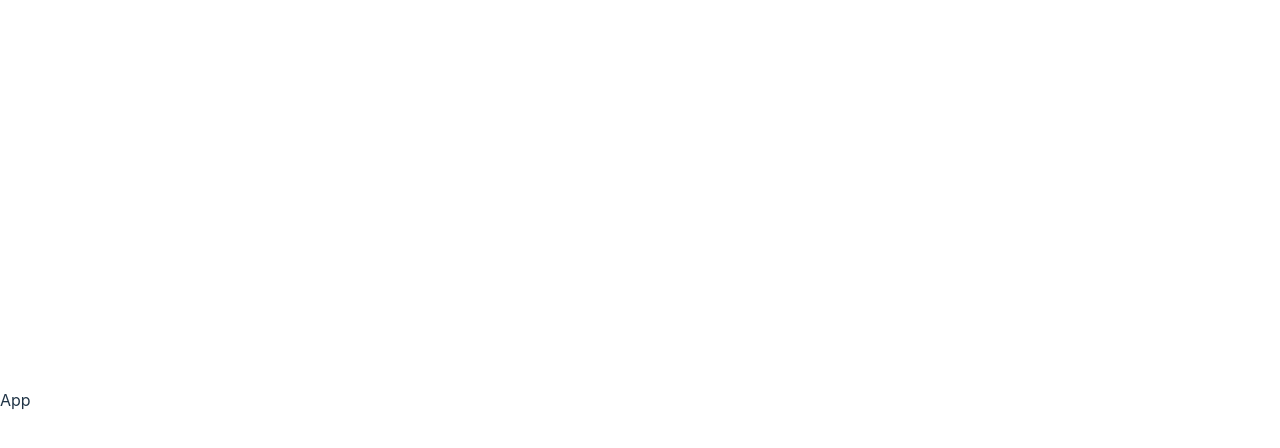
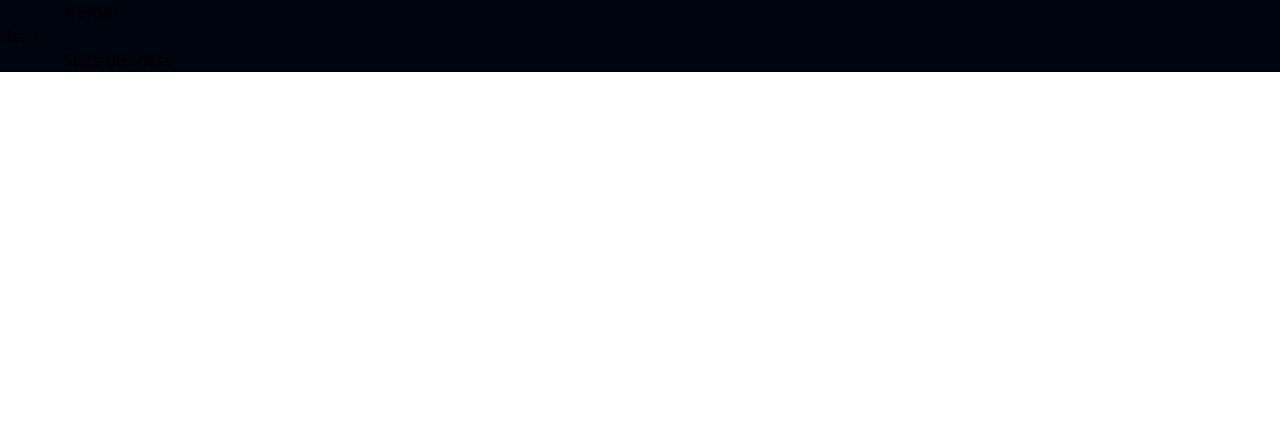
Before and after one commit to laney522/bank, a React (Vite) app in the folder bank_modern_app/: page / in a window 1280 px wide. Shown: the top 448 px of the page. Built offline with nearby package versions, Linux system fonts and the light colour scheme.

Commit message:
add index.css setting

```diff
--- a/bank_modern_app/src/App.jsx
+++ b/bank_modern_app/src/App.jsx
@@ -1,10 +1,44 @@
-import React from 'react';
+import styles from './style';
+//import { Billing, Business, CardDeal, Clients, CTA, Footer, Navbar, Stats, Testimonials, Hero } from "./components";
 
+const App = () => (
+  <div className={`bg-primary`}>
+    <div className={`${styles.paddingX} ${styles.flexCenter}`}>
+      <div className={`${styles.boxWidth}`}>
+        Navbar
+      </div>
+    </div>
 
- const App = () => {
-  return (
-    <div>App</div>
-  )
-}
+    <div className={`bg-primary ${styles.flexStart}`}>
+      <div className={`${styles.boxWidth}`}>
+        Hero
+      </div>
+    </div>
+
+    <div className={`bg-primary ${styles.paddingX} ${styles.flexCenter}`}>
+      <div className={`${styles.boxWidth}`}>
+        Stats
+        Business
+      </div>
+    </div>
+  </div>
+);
 
 export default App;
+
+// const App = () => (
+//   <div className="bg-primary w-full overflow-hidden">
+//     <div className={`${styles.paddingX} ${styles.flexCenter}`}>
+//       <div className={`${styles.boxWidth}`}>
+//         Navbar
+//       </div>
+//     </div>
+
+//     <div className={`bg-primary `}>
+
+//     </div>
+
+//   </div>
+// );
+
+// export default App;
--- a/bank_modern_app/src/index.css
+++ b/bank_modern_app/src/index.css
@@ -1,70 +1,130 @@
+@import url("https://fonts.googleapis.com/css2?family=Poppins:wght@400;500;600;700;800;900&display=swap");
+
+@tailwind base;
+@tailwind components;
+@tailwind utilities;
+
 :root {
-  font-family: Inter, Avenir, Helvetica, Arial, sans-serif;
-  font-size: 16px;
-  line-height: 24px;
-  font-weight: 400;
-
-  color-scheme: light dark;
-  color: rgba(255, 255, 255, 0.87);
-  background-color: #242424;
-
-  font-synthesis: none;
-  text-rendering: optimizeLegibility;
-  -webkit-font-smoothing: antialiased;
-  -moz-osx-font-smoothing: grayscale;
-  -webkit-text-size-adjust: 100%;
+  --black-gradient: linear-gradient(144.39deg,
+      #ffffff -278.56%,
+      #6d6d6d -78.47%,
+      #11101d 91.61%);
+  --card-shadow: 0px 20px 100px -10px rgba(66, 71, 91, 0.1);
 }
 
-a {
-  font-weight: 500;
-  color: #646cff;
-  text-decoration: inherit;
-}
-a:hover {
-  color: #535bf2;
+* {
+  scroll-behavior: smooth;
 }
 
-body {
-  margin: 0;
-  display: flex;
-  place-items: center;
-  min-width: 320px;
-  min-height: 100vh;
+.text-gradient {
+  background: radial-gradient(64.18% 64.18% at 71.16% 35.69%,
+      #def9fa 0.89%,
+      #bef3f5 17.23%,
+      #9dedf0 42.04%,
+      #7de7eb 55.12%,
+      #5ce1e6 71.54%,
+      #33bbcf 100%);
+  -webkit-background-clip: text;
+  -webkit-text-fill-color: transparent;
+  background-clip: text;
+  text-fill-color: transparent;
 }
 
-h1 {
-  font-size: 3.2em;
-  line-height: 1.1;
+.bg-blue-gradient {
+  background: linear-gradient(157.81deg,
+      #def9fa -43.27%,
+      #bef3f5 -21.24%,
+      #9dedf0 12.19%,
+      #7de7eb 29.82%,
+      #5ce1e6 51.94%,
+      #33bbcf 90.29%);
 }
 
-button {
-  border-radius: 8px;
-  border: 1px solid transparent;
-  padding: 0.6em 1.2em;
-  font-size: 1em;
-  font-weight: 500;
-  font-family: inherit;
-  background-color: #1a1a1a;
-  cursor: pointer;
-  transition: border-color 0.25s;
-}
-button:hover {
-  border-color: #646cff;
-}
-button:focus,
-button:focus-visible {
-  outline: 4px auto -webkit-focus-ring-color;
+.bg-black-gradient {
+  background: linear-gradient(144.39deg,
+      #ffffff -278.56%,
+      #6d6d6d -78.47%,
+      #11101d 91.61%);
 }
 
-@media (prefers-color-scheme: light) {
-  :root {
-    color: #213547;
-    background-color: #ffffff;
+.bg-black-gradient-2 {
+  background: linear-gradient(-168.39deg,
+      #ffffff -278.56%,
+      #6d6d6d -78.47%,
+      #11101d 91.61%);
+}
+
+.bg-gray-gradient {
+  background: linear-gradient(153.47deg,
+      rgba(255, 255, 255, 0) -341.94%,
+      #14101d 95.11%);
+}
+
+.bg-discount-gradient {
+  background: linear-gradient(125.17deg, #272727 0%, #11101d 100%);
+}
+
+.box-shadow {
+  box-shadow: 0px 20px 100px -10px rgba(66, 71, 91, 0.1);
+}
+
+.sidebar {
+  -webkit-animation: slide-top 0.5s cubic-bezier(0.25, 0.46, 0.45, 0.94) both;
+  animation: slide-top 0.5s cubic-bezier(0.25, 0.46, 0.45, 0.94) both;
+}
+
+@-webkit-keyframes slide-top {
+  0% {
+    -webkit-transform: translateY(100px);
+    transform: translateY(100px);
   }
-  a:hover {
-    color: #747bff;
-  }
-  button {
-    background-color: #f9f9f9;
+
+  100% {
+    -webkit-transform: translateY(0);
+    transform: translateY(0);
   }
 }
+
+@keyframes slide-top {
+  0% {
+    -webkit-transform: translateY(100px);
+    transform: translateY(100px);
+  }
+
+  100% {
+    -webkit-transform: translateY(0);
+    transform: translateY(0);
+  }
+}
+
+.feature-card:hover {
+  background: var(--black-gradient);
+  box-shadow: var(--card-shadow);
+}
+
+.feedback-container .feedback-card:last-child {
+  margin-right: 0px;
+}
+
+.feedback-card {
+  background: transparent;
+}
+
+.feedback-card:hover {
+  background: var(--black-gradient);
+}
+
+.blue__gradient {
+  background: linear-gradient(180deg, rgba(188, 165, 255, 0) 0%, #214d76 100%);
+  filter: blur(123px);
+}
+
+.pink__gradient {
+  background: linear-gradient(90deg, #f4c4f3 0%, #fc67fa 100%);
+  filter: blur(900px);
+}
+
+.white__gradient {
+  background: rgba(255, 255, 255, 0.6);
+  filter: blur(750px);
+}
--- /dev/null
+++ b/bank_modern_app/src/style.js
@@ -0,0 +1,28 @@
+const styles = {
+  boxWidth: "xl:max-w-[1280px] w-full",
+
+  heading2: "font-poppins font-semibold xs:text-[48px] text-[40px] text-white xs:leading-[76.8px] leading-[66.8px] w-full",
+  paragraph: "font-poppins font-normal text-dimWhite text-[18px] leading-[30.8px]",
+
+  flexCenter: "flex justify-center items-center",
+  flexStart: "flex justify-center items-start",
+
+  paddingX: "sm:px-16 px-6",
+  paddingY: "sm:py-16 py-6",
+  padding: "sm:px-16 px-6 sm:py-12 py-4",
+
+  marginX: "sm:mx-16 mx-6",
+  marginY: "sm:my-16 my-6",
+};
+
+export const layout = {
+  section: `flex md:flex-row flex-col ${styles.paddingY}`,
+  sectionReverse: `flex md:flex-row flex-col-reverse ${styles.paddingY}`,
+
+  sectionImgReverse: `flex-1 flex ${styles.flexCenter} md:mr-10 mr-0 md:mt-0 mt-10 relative`,
+  sectionImg: `flex-1 flex ${styles.flexCenter} md:ml-10 ml-0 md:mt-0 mt-10 relative`,
+
+  sectionInfo: `flex-1 ${styles.flexStart} flex-col`,
+};
+
+export default styles;
```
Also changed, not shown: bank_modern_app/src/main.jsx (+4 -4 lines).
